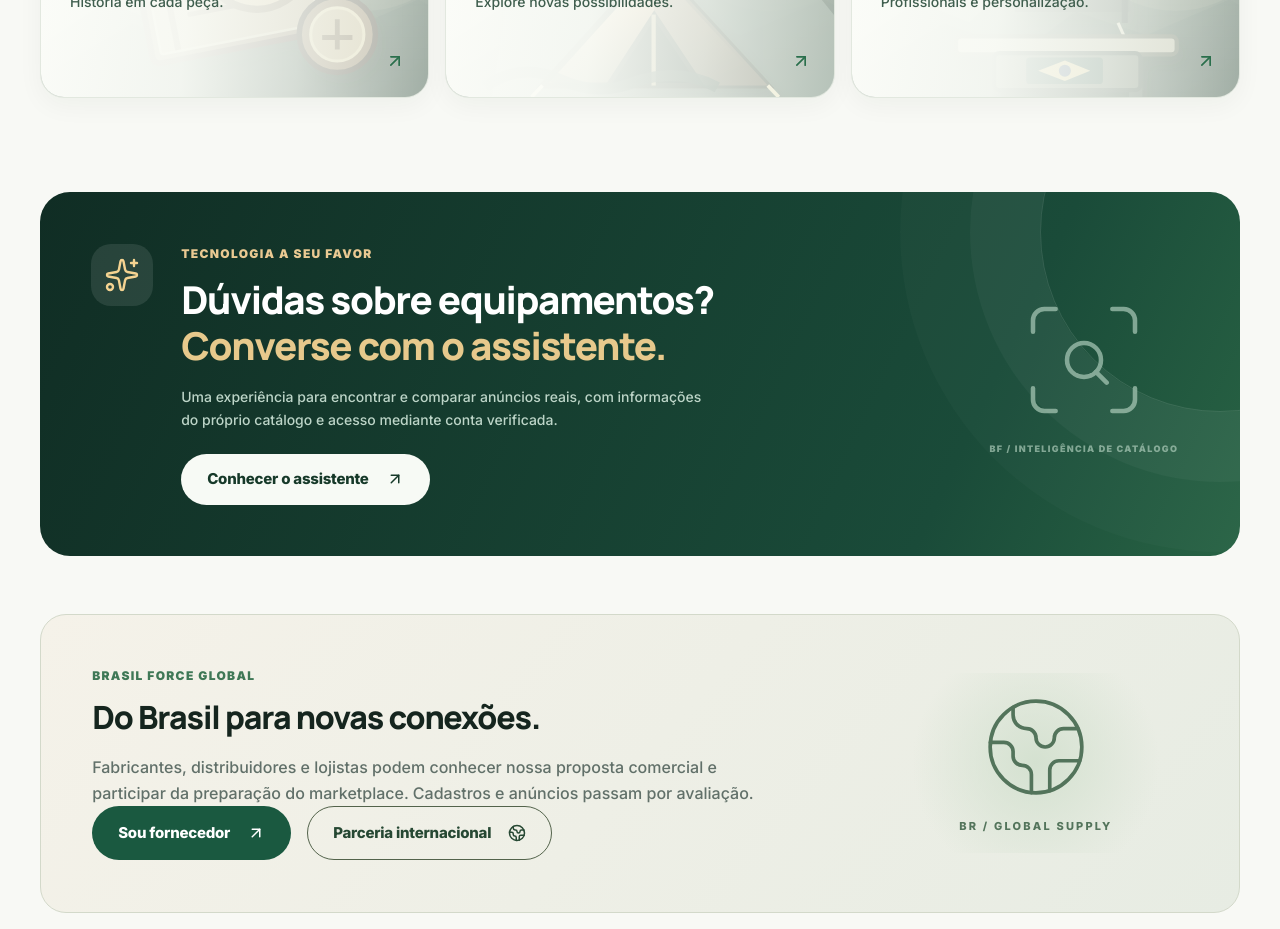
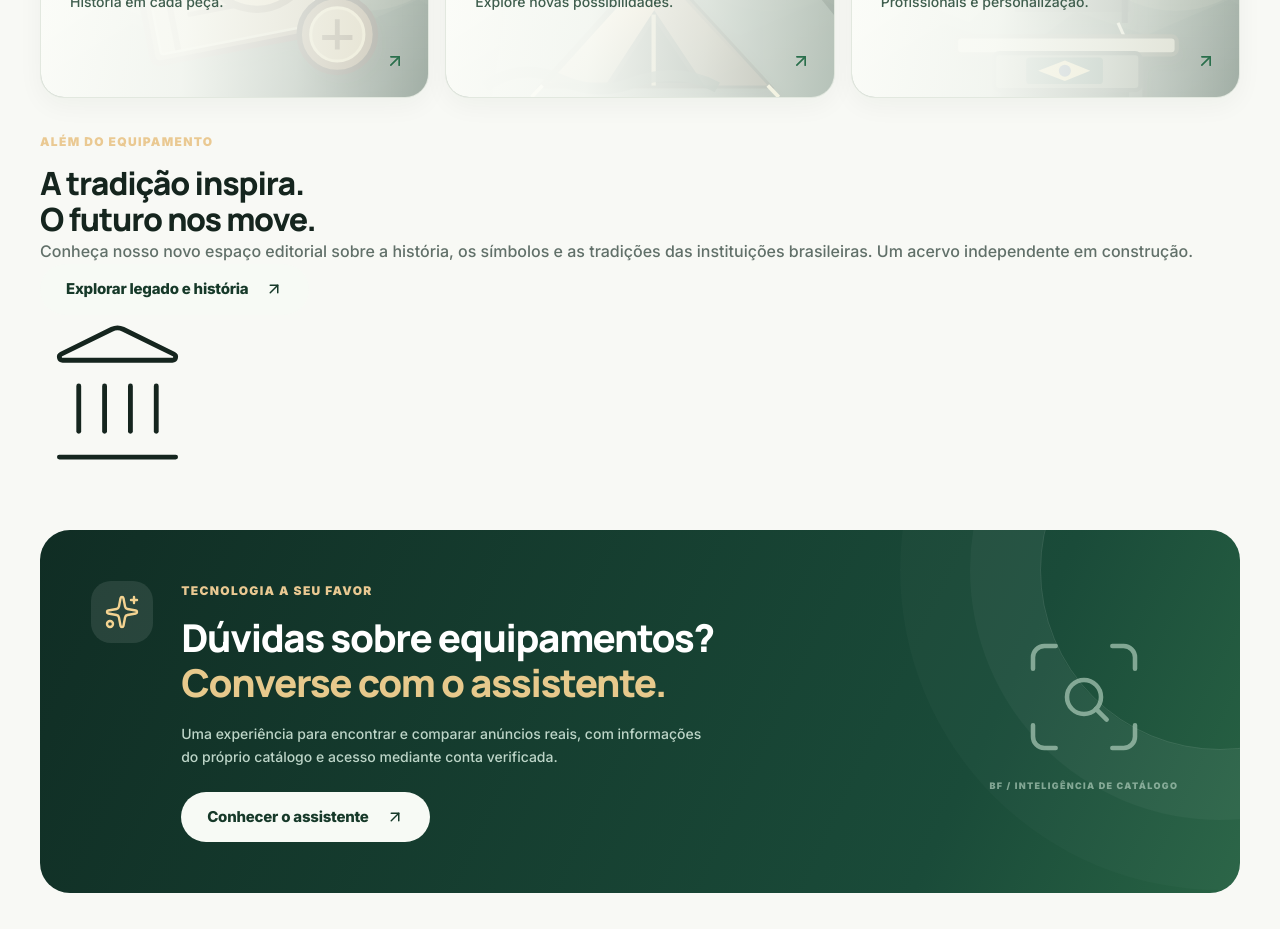
Before and after one commit to Jonbarcost/SouBarcos, a Next.js app in the folder brasil-force-app/: page / in a window 1280 px wide. Shown: the part 1660-2589 px from the top of the page. Built offline with nearby package versions, Linux system fonts and the light colour scheme.

Commit message:
feat(home): add prominent heritage editorial feature

```diff
--- a/brasil-force-app/src/app/page.tsx
+++ b/brasil-force-app/src/app/page.tsx
@@ -4,6 +4,7 @@ import {
   ArrowUpRight,
   Backpack,
   BookOpen,
+  Landmark,
   Compass,
   Fingerprint,
   Mountain,
@@ -107,6 +108,7 @@ export default function Home() {
         </div>
       </section>
 
+      <section className="bf-legacy-teaser" aria-labelledby="legacy-title"><div className="container bf-legacy-teaser-inner"><div><span className="bf-kicker bf-kicker-light">ALÉM DO EQUIPAMENTO</span><h2 id="legacy-title">A tradição inspira.<br/><span>O futuro nos move.</span></h2><p>Conheça nosso novo espaço editorial sobre a história, os símbolos e as tradições das instituições brasileiras. Um acervo independente em construção.</p><Link className="button bf-assistant-button" href="/legado">Explorar legado e história <ArrowUpRight size={18} aria-hidden="true" /></Link></div><Landmark size={155} strokeWidth={0.75} aria-hidden="true"/></div></section>
       <section className="container bf-assistant-section" aria-labelledby="assistant-title">
         <div className="bf-assistant-panel">
           <div className="bf-assistant-symbol"><Sparkles size={36} strokeWidth={1.6} aria-hidden="true" /></div>
```
